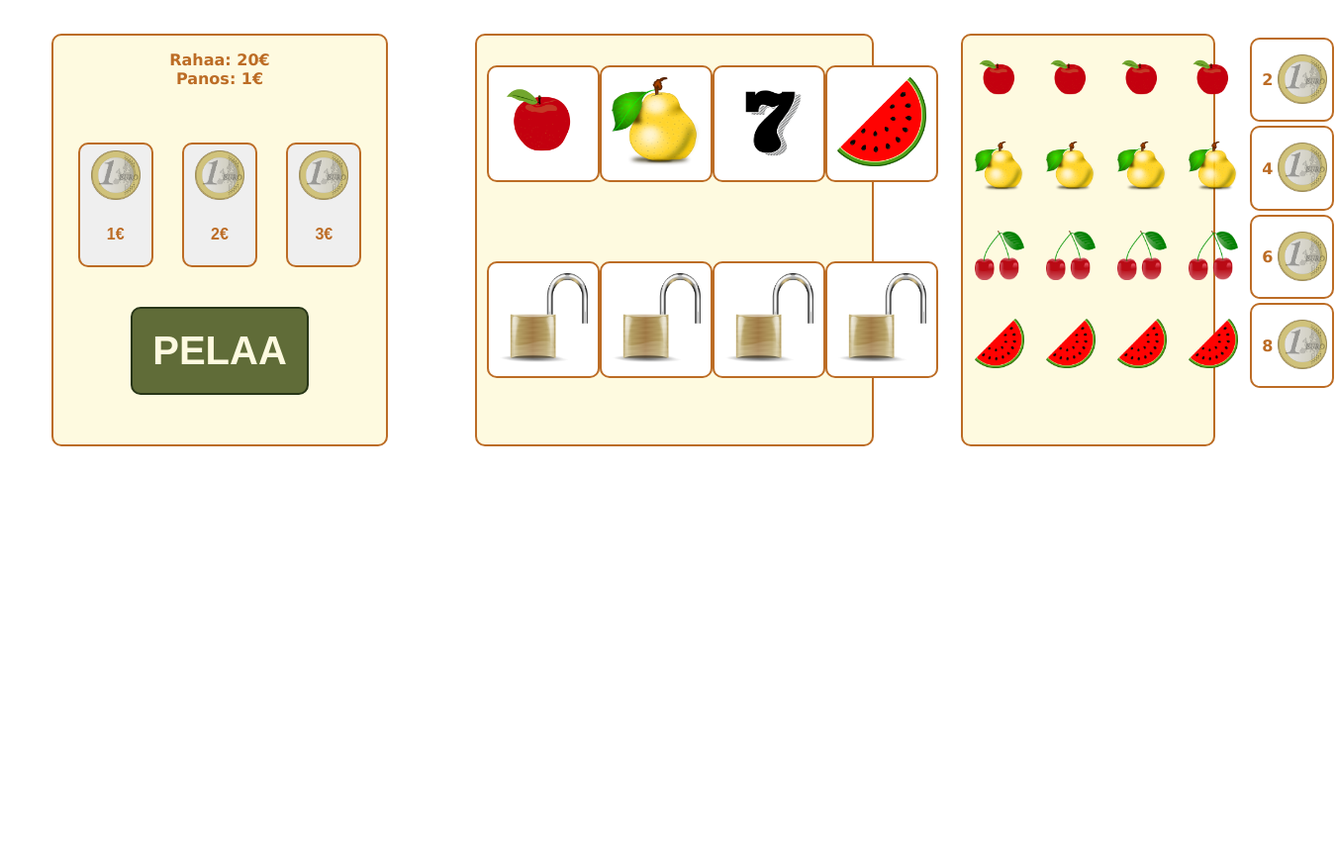
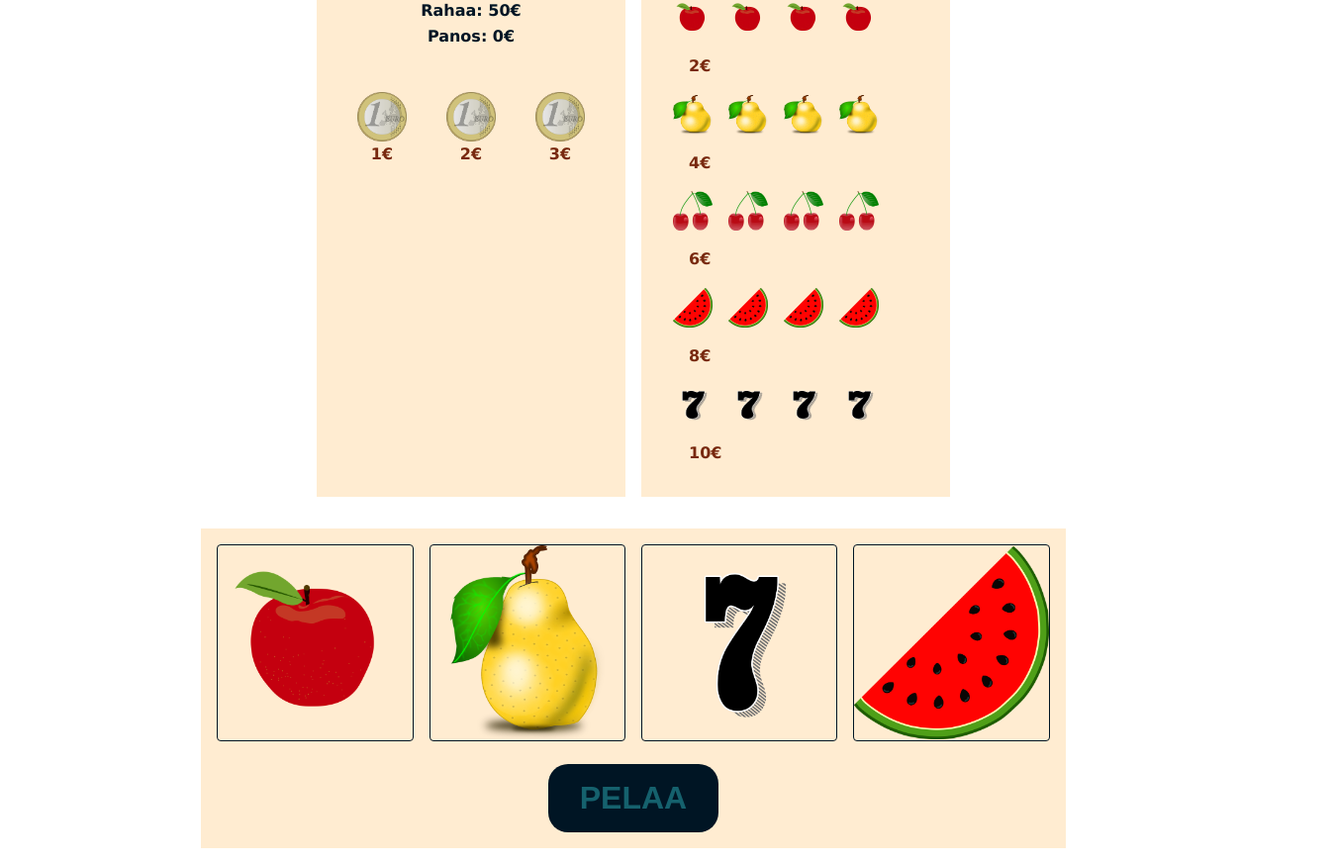
Before and after one commit to Taistooh/hedelmapeli, a plain HTML site: page index.html in a window 1280 px wide. Shown: the part 133-1006 px from the top of the page at 99% size, 1350 px wide, since content can reach past the window. Before the commit the page ends 800 px from the top, so only its background shows below. Drawn offline with Linux system fonts and the light colour scheme.

Commit message:
pelin aloitus

```diff
--- a/index.html
+++ b/index.html
@@ -7,140 +7,95 @@
     <title>Hedelmäpeli</title>
 </head>
 <body>
-    <h1>Hedelmäpeli</h1>
-    <div class="pelialue">
-        <div id="raha-div">
-            <div class="rahatiedot">
-                <div id="rahat">Rahaa: <span id="rahamaara">20</span>€</div>
-                <div id="panos">Panos: <span id="panosmaara">1</span>€</div>
+    <header>
+        <h1>Hedelmäpeli</h1>
+    </header>
+
+    <div class="viesti" id="viesti"></div>
+
+    <main class="pelialue">
+
+        <div class="vasen-boxi">
+            <div class="keskita">
+                <div id="rahat">Rahaa: <span id="rahamaara">50</span>€</div>
+                <div id="panos">Panos: <span id="panosmaara">0</span>€</div>
             </div>
-            <div class="osta">
-                <button onclick="ostos()">
-                    <img src="kolikko.webp" alt="1 euro">
+            <div class="icon-buttons">
+                <div class="icon-button">
+                    <img src="kolikko.webp" alt="1 euro" onclick="nostaPanosta(1)">
                     <h4>1€</h4>
-                </button>
-                <button onclick="ostos()">
-                    <img src="kolikko.webp" alt="2 euroa">
+                </div>
+                <div class="icon-button">
+                    <img src="kolikko.webp" alt="2 euroa" onclick="nostaPanosta(2)">
                     <h4>2€</h4>
-                </button>
-                <button onclick="ostos()">
-                    <img src="kolikko.webp" alt="3 euroa">
+                </div>
+                <div class="icon-button">
+                    <img src="kolikko.webp" alt="3 euroa" onclick="nostaPanosta(3)">
                     <h4>3€</h4>
-                </button>
-            </div>
-            <div class="pelaa-btn">
-                <button onclick="pelaa()">PELAA</button>
-            </div>
-        </div>
-
-        <div class="keski-div">
-
-            <div id="hedelmat">
-                <div id="ruutu1" class="ruudut">
-                    <img src="omppu.webp" alt="omena">
-                </div>
-                <div id="ruutu2" class="ruudut">
-                    <img src="päärynä.webp" alt="päärynä">
-                </div>
-                <div id="ruutu3" class="ruudut">
-                    <img src="seiska.webp" alt="seiska">
-                </div>
-                <div id="ruutu4" class="ruudut">
-                    <img src="meloni.webp" alt="meloni">
-                </div>
-            </div>
-
-            <div id="lukitse">
-                <div id="lukko1" class="lukot">
-                    <img src="lukko-auki.webp" alt="lukitse ruutu 1" onclick="lukitse()">
-                </div>
-                <div id="lukko2" class="lukot">
-                    <img src="lukko-auki.webp" alt="lukitse ruutu 2" onclick="lukitse()">
-                </div>
-                <div id="lukko3" class="lukot">
-                    <img src="lukko-auki.webp" alt="lukitse ruutu 3" onclick="lukitse()">
-                </div>
-                <div id="lukko4" class="lukot">
-                    <img src="lukko-auki.webp" alt="lukitse ruutu 4" onclick="lukitse()">
                 </div>
             </div>
         </div>
 
-        <div class="voittorivit">
-            <table>
-                <td>
+        <div class="oikea-boxi">
+            <div class="item-row">
+                <div class="item">
                     <img src="omppu.webp" alt="omena">
-                </td>
-                <td>
                     <img src="omppu.webp" alt="omena">
-                </td>
-                <td>
                     <img src="omppu.webp" alt="omena">
-                </td>
-                <td>
                     <img src="omppu.webp" alt="omena">
-                </td>
-                <td class="voittosumma">
-                    <h4>2</h4>
-                    <img src="kolikko.webp" alt="2 euroa">
-                </td>
-            </table>
-            <table>
-                <td>
+                    <span>2€</span>
+                </div>
+            </div>
+            <div class="item-row">
+                <div class="item">
                     <img src="päärynä.webp" alt="päärynä">
-                </td>
-                <td>
                     <img src="päärynä.webp" alt="päärynä">
-                </td>
-                <td>
                     <img src="päärynä.webp" alt="päärynä">
-                </td>
-                <td>
                     <img src="päärynä.webp" alt="päärynä">
-                </td>
-                <td class="voittosumma">
-                    <h4>4</h4>
-                    <img src="kolikko.webp" alt="4 euroa">
-                </td>
-            </table>
-            <table>
-                <td>
+                    <span>4€</span>
+                </div>
+            </div>
+            <div class="item-row">
+                <div class="item">
                     <img src="kirsikka.webp" alt="kirsikka">
-                </td>
-                <td>
                     <img src="kirsikka.webp" alt="kirsikka">
-                </td>
-                <td>
                     <img src="kirsikka.webp" alt="kirsikka">
-                </td>
-                <td>
                     <img src="kirsikka.webp" alt="kirsikka">
-                </td>
-                <td class="voittosumma">
-                    <h4>6</h4>
-                    <img src="kolikko.webp" alt="6 euroa">
-                </td>
-            </table>
-            <table>
-                <td>
+                    <span>6€</span>
+                </div>
+            </div>
+            <div class="item-row">
+                <div class="item">
                     <img src="meloni.webp" alt="meloni">
-                </td>
-                <td>
                     <img src="meloni.webp" alt="meloni">
-                </td>
-                <td>
                     <img src="meloni.webp" alt="meloni">
-                </td>
-                <td>
                     <img src="meloni.webp" alt="meloni">
-                </td>
-                <td class="voittosumma">
-                    <h4>8</h4>
-                    <img src="kolikko.webp" alt="8 euroa">
-                </td>
-            </table>
+                    <span>8€</span>
+                </div>
+            </div>
+            <div class="item-row">
+                <div class="item">
+                    <img src="seiska.webp" alt="seiska">
+                    <img src="seiska.webp" alt="seiska">
+                    <img src="seiska.webp" alt="seiska">
+                    <img src="seiska.webp" alt="seiska">
+                    <span>10€</span>
+                </div>
+            </div>
         </div>
+    </main>
+    <div class="alaosa">
+        <section class="keski-boxi">
+            <div class="hedelmat">
+                <div class="img-slot"><img src="omppu.webp" id="slot1" onclick="lukitse(1)"></div>
+                <div class="img-slot"><img src="päärynä.webp" id="slot2" onclick="lukitse(2)"></div>
+                <div class="img-slot"><img src="seiska.webp" id="slot3" onclick="lukitse(3)"></div>
+                <div class="img-slot"><img src="meloni.webp" id="slot4" onclick="lukitse(4)"></div>
+            </div>
+            <button class="pelaa-btn" onclick="pelaa()">PELAA</button>
+        </section>
     </div>
+
     <script src="main.js"></script>
 </body>
 </html>
--- a/main.js
+++ b/main.js
@@ -0,0 +1,70 @@
+let rahaa = 50;
+let panos = 0
+let rahamaara = document.getElementById('rahamaara').value;
+let panosmaara = document.getElementById('panosmaara').value;
+let lukittu = [false, false, false, false];
+let annaLukita = false;
+
+const kuvat = [
+    "kirsikka.webp",
+    "meloni.webp",
+    "omppu.webp",
+    "päärynä.webp",
+    "seiska.webp"
+];
+
+function arvoKuva() {
+    for (let i = 1; i <=4; i++) {
+        const satunnainenIndex = Math.floor(Math.random()* kuvat.length);
+        const kuvaElementti = document.getElementById(`slot${i}`);
+        kuvaElementti.src = kuvat[satunnainenIndex];
+    }
+}
+
+function pelaa() {
+    rahaa -= panos;
+    document.getElementById('rahamaara').innerText = rahaa
+    let vapaana = lukittu.every(l => !l);
+
+    if (!vapaana && !annaLukita) {
+        lukittu = [false, false, false, false];
+        for (let i = 0; i<4; i++) {
+            document.getElementById(`slot${i}`).parentNode.classList.remove("lukittu");
+        }
+    }
+
+    for (let i = 0; i<4; i++) {
+        if (!lukittu[i]) {
+            document.getElementById(`slot${i}`).src = arvoKuva();
+        }
+    }
+
+        annaLukita = vapaana;
+}
+
+function nostaPanosta(arvo) {
+    if (arvo === 1){
+        panos = 1;
+        document.getElementById('panosmaara').innerText = 1;
+        return;
+    }
+    if (arvo === 2){
+        panos = 2;
+        document.getElementById('panosmaara').innerText = 2;
+        return;
+    }
+    if (arvo === 3){
+        panos = 3;
+        document.getElementById('panosmaara').innerText = 3;
+        return;
+    }
+}
+
+function lukitse(slot) {
+    if (!annaLukita) return;
+
+    lukittu[slot] = !lukittu[slot];
+
+    const kuvaPaikka = document.getElementById(`slot${i}`).parentNode;
+    kuvaPaikka.classList.lukitse("lukittu", lukittu[slot]);
+}
--- a/tyylit.css
+++ b/tyylit.css
@@ -1,163 +1,190 @@
-h1 {
+* {
+    box-sizing: border-box;
+    margin: 0;
+    padding: 0;
+}
+
+body {
     font-family: Verdana, Geneva, Tahoma, sans-serif;
-    font-size: 4em;
-    color: #bc6c25;
-    text-align: center;
-    margin-bottom: 50px;
+    line-height: 1.6;
+}
+
+header {
+   background-color: #ff7d00;
+   color: #78290F;
+   padding: 1rem;
+   text-align: center;
+   border-radius: 20px;
+}
+
+.viesti {
+    font-size: 3rem;
+    color: #001524;
 }
 
 .pelialue {
     display: flex;
-    flex-direction: row;
-    justify-content: space-around;
+    flex-wrap: wrap;
+    gap: 1rem;
+    padding: 1rem;
+    justify-content: center;
 }
 
-#raha-div {
+.vasen-boxi, .oikea-boxi {
     width: 25%;
-    background-color: #fefae0;
-    font-family: Verdana, Geneva, Tahoma, sans-serif;
-    font-size: 1em;
-    color: #bc6c25;
-    text-align: center;
-    padding: 10px;
-    border: #bc6c25, solid, 2px;
-    border-radius: 10px;
+    background: #FFECD1;
+    padding: 1rem;
+    box-sizing: border-box;
 }
 
-.rahatiedot {
-    font-weight: bold;
-    padding: 5px;
-    margin-bottom: 50px;
+.keski-boxi {
+    width: 50%;
 }
 
-.osta {
-    display: flex;
-    flex-direction: row;
-    align-items: center;
-    justify-content: space-around;
+.vasen-boxi {
+    text-align: center;
+    color: #78290F;
 }
 
-button {
+.keskita {
+    text-align: center;
+    color: #001524;
+    font-weight: bold;
+    margin-top: 1rem;
+}
+
+.icon-buttons {
+    display: flex;
+    justify-content: center;
+    margin-top: 1.5rem;
+}
+
+.icon-button {
     display: flex;
     flex-direction: column;
     align-items: center;
-    color: #bc6c25;
-    font-weight: bold;
-    font-size: 1em;
-    border: #bc6c25, solid, 2px;
-    border-radius: 10px
+    padding: 20px;
 }
 
-button:hover {
-    cursor: pointer;
-}
-
-button img {
-    width: 50px;
-    height: 50px;
-    padding: 5px;
-}
-
-.pelaa-btn {
-    padding: 40px;
-    justify-items: center;
-}
-
-.pelaa-btn button {
-    padding: 20px;
-    background-color: #606c38;
-    color: #fefae0;
-    border: #283618, solid, 2px;
-    font-size: 2.5em;
-}
-
-.pelaa-btn button:hover {
-    cursor: pointer;
-}
-
-.keski-div {
-    background-color: #fefae0;
-    width: 30%;
-    padding: 10px;
-    border: #bc6c25, solid, 2px;
-    border-radius: 10px;
-}
-
-#hedelmat {
-    display: flex;
-    flex-direction: row;
-    justify-content: space-around;
-}
-
-#hedelmat img {
-    width: 90px;
-    height: 90px;
-}
-
-.ruudut {
-    background-color: white;
-    border: #bc6c25, solid, 2px;
-    border-radius: 10px;
-    padding: 10px;
-    margin-top: 20px;
-    margin-bottom: 40px;
-}
-
-#lukitse {
-    display: flex;
-    flex-direction: row;
-    justify-content: space-around;
-}
-
-#lukitse img {
-    width: 90px;
-    height: 90px;
-}
-
-#lukitse img:hover {
-    cursor: pointer;
-}
-
-.lukot {
-    background-color: white;
-    border: #bc6c25, solid, 2px;
-    border-radius: 10px;
-    padding: 10px;
-    margin-top: 40px;
-}
-.voittorivit {
-    background-color: #fefae0;
-    width: 20%;
-    border: #bc6c25, solid, 2px;
-    border-radius: 10px;
-}
-
-table img {
+.icon-button img {
     width: 50px;
     height: 50px;
 }
 
-td {
-    padding: 10px;
+.icon-button:hover {
+    cursor: pointer;
+    -webkit-transform: scale(1.3);
+    transform: scale(1.3);
 }
 
-.voittosumma {
-    display: flex;
-    flex-direction: row;
-    justify-content: space-around;
-    border: #bc6c25, solid, 2px;
-    border-radius: 10px;
-    padding: 5px;
+.pelaa-btn {
+    display: inline-block;
+    padding: 1rem 2rem;
+    margin: 1rem auto 0;
+    background-color: #001524;
+    color: #15616D;
+    border: none;
+    border-radius: 20px;
+    font-size: 2rem;
+    font-weight: bold;
+    cursor: pointer;
 }
 
-.voittosumma h4 {
-    font-family: Verdana, Geneva, Tahoma, sans-serif;
-    font-size: 1em;
-    color: #bc6c25;
-    font-weight: bold;
-    padding: 5px;
+.pelaa-btn:hover {
+    background-color: #15616D;
+    color: #001524;
+    transition: background-color 0.3s ease;
 }
 
-.voittosumma img {
-    margin-top: 10px;
+.alaosa {
+    padding: 1rem;
+    display: flex;
+    justify-content: center;
 }
+
+.keski-boxi {
+    display: flex;
+    flex-direction: column;
+    justify-content: center;
+    width: 70%;
+    padding: 1rem;
+    background-color: #FFECD1;
+}
+
+.hedelmat {
+    display: grid;
+    grid-template-columns: repeat(4, 1fr);
+    gap: 1rem;
+}
+
+.hedelmat img {
+    width: 100%;
+    aspect-ratio: 1/1;
+    object-fit: contain;
+    border: 1px solid #001524;
+    border-radius: 4px;
+}
+
+.hedelmat img:hover {
+    cursor: pointer;
+    opacity: .5;
+}
+
+.lukot {
+    display: grid;
+    grid-template-columns: repeat(4, 1fr);
+    gap: 1rem;
+    margin-top: 2rem;
+}
+
+.lukittu {
+    border: 3px solid red;
+}
+.item-row {
+    margin: 1rem;
+}
+
+.item{
+    display: flex;
+    align-items: center;
+    gap: 1rem;
+    flex-wrap: wrap;
+}
+
+.item img {
+    width: 40px;
+    height: 40px;
+}
+
+.item span {
+    color: #78290F;
+    font-weight: bold;
+    margin-left: 1rem;
+    margin-right: 1rem;
+}
+
+@media only screen and (max-width: 1133px) {
+    .pelialue {
+        display: flex;
+        flex-wrap: wrap;
+        flex-direction: column;
+    }
+
+    .vasen-boxi, .oikea-boxi {
+        width: 50%;
+        float: left;
+    }
+
+    .keski-boxi {
+        width: 100%;
+        clear: both;
+    }
+
+    .hedelmat {
+        grid-template-columns: repeat(4,1fr);
+    }
+
+    .item {
+        justify-content: center;
+    }
+}
```
